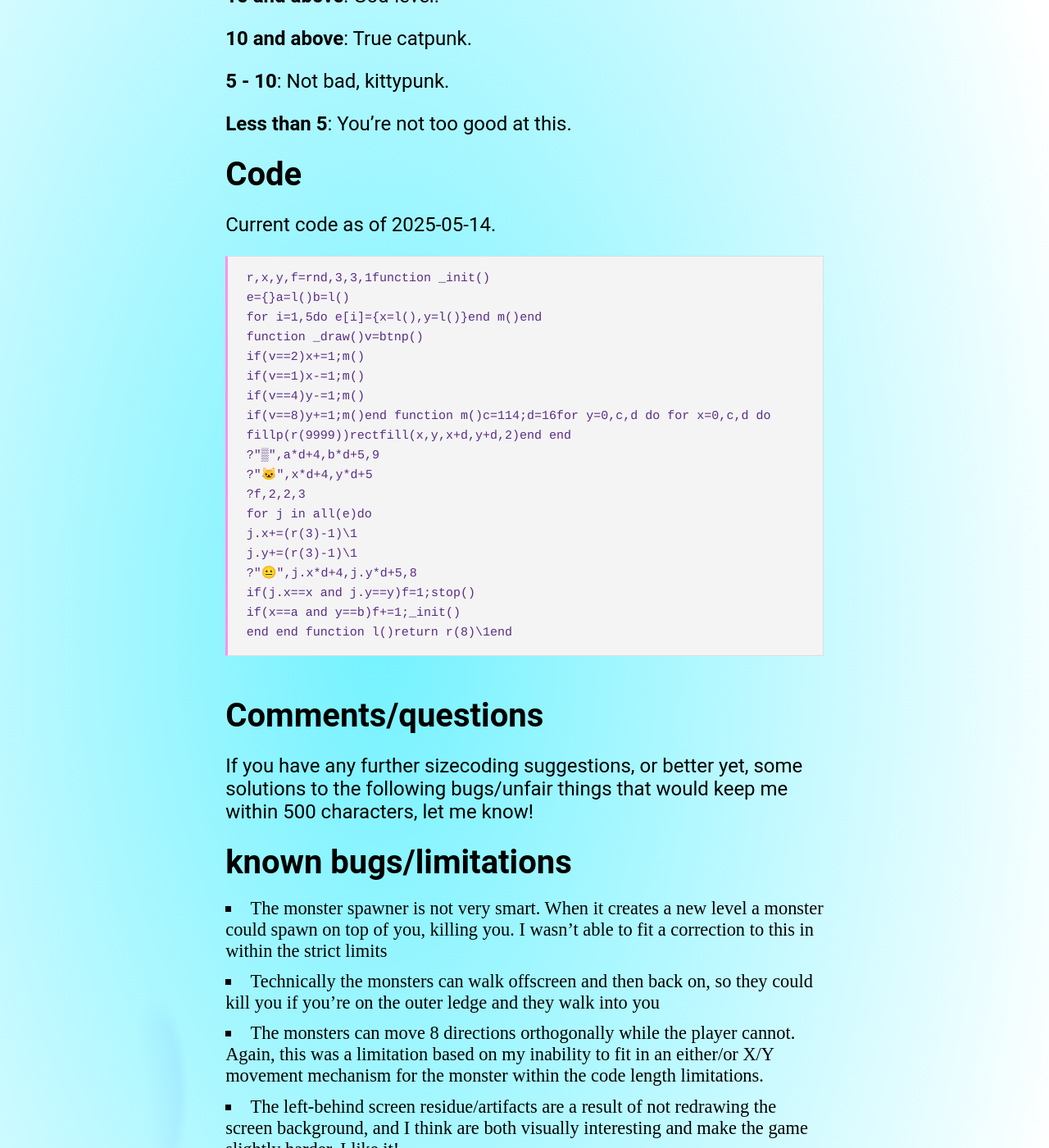
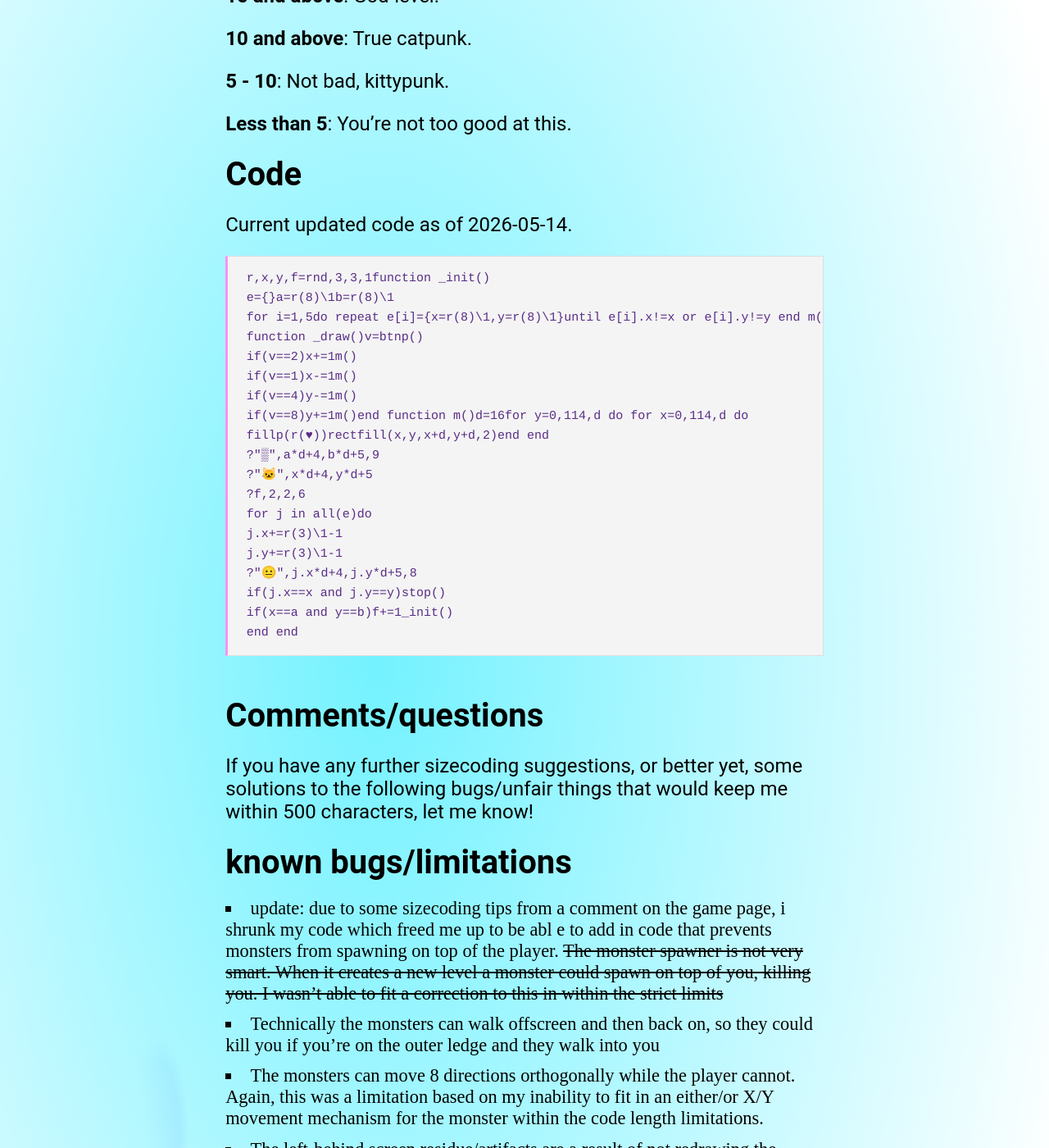
Before and after one commit to lee2sman/nosebook, a Jekyll site: the page built from _posts/2025-05-14-lil-dungeon.md, in a window 1280 px wide and 1400 px high, scrolled down 1650 px. Shown: the whole window at 82% size. Built offline with Jekyll 4.4.1, drawn with Linux system fonts in a browser that asks for light colours; some web fonts are replaced; some of the changed text lies outside the part shown.

Commit message:
update code

````diff
--- a/_posts/2025-05-14-lil-dungeon.md
+++ b/_posts/2025-05-14-lil-dungeon.md
@@ -31,28 +31,28 @@ Your only control is the arrow keys. Reload the page to begin a new game.
 
 ## Code
 
-Current code as of 2025-05-14.
+Current updated code as of 2026-05-14.
 
 ```lua
 r,x,y,f=rnd,3,3,1function _init()
-e={}a=l()b=l()
-for i=1,5do e[i]={x=l(),y=l()}end m()end
+e={}a=r(8)\1b=r(8)\1
+for i=1,5do repeat e[i]={x=r(8)\1,y=r(8)\1}until e[i].x!=x or e[i].y!=y end m()end
 function _draw()v=btnp()
-if(v==2)x+=1;m()
-if(v==1)x-=1;m()
-if(v==4)y-=1;m()
-if(v==8)y+=1;m()end function m()c=114;d=16for y=0,c,d do for x=0,c,d do
-fillp(r(9999))rectfill(x,y,x+d,y+d,2)end end
+if(v==2)x+=1m()
+if(v==1)x-=1m()
+if(v==4)y-=1m()
+if(v==8)y+=1m()end function m()d=16for y=0,114,d do for x=0,114,d do
+fillp(r(♥))rectfill(x,y,x+d,y+d,2)end end
 ?"▒",a*d+4,b*d+5,9
 ?"🐱",x*d+4,y*d+5
-?f,2,2,3
+?f,2,2,6
 for j in all(e)do
-j.x+=(r(3)-1)\1
-j.y+=(r(3)-1)\1
+j.x+=r(3)\1-1
+j.y+=r(3)\1-1
 ?"😐",j.x*d+4,j.y*d+5,8
-if(j.x==x and j.y==y)f=1;stop()
-if(x==a and y==b)f+=1;_init()
-end end function l()return r(8)\1end
+if(j.x==x and j.y==y)stop()
+if(x==a and y==b)f+=1_init()
+end end
 ```
 
 ## Comments/questions
@@ -61,7 +61,7 @@ If you have any further sizecoding suggestions, or better yet, some solutions to
 
 ## known bugs/limitations
 
-* The monster spawner is not very smart. When it creates a new level a monster could spawn on top of you, killing you. I wasn't able to fit a correction to this in within the strict limits
+* update: due to some sizecoding tips from a comment on the game page, i shrunk my code which freed me up to be abl e to add in code that prevents monsters from spawning on top of the player. ~~The monster spawner is not very smart. When it creates a new level a monster could spawn on top of you, killing you. I wasn't able to fit a correction to this in within the strict limits~~
 * Technically the monsters can walk offscreen and then back on, so they could kill you if you're on the outer ledge and they walk into you
 * The monsters can move 8 directions orthogonally while the player cannot. Again, this was a limitation based on my inability to fit in an either/or X/Y movement mechanism for the monster within the code length limitations.
 * The left-behind screen residue/artifacts are a result of not redrawing the screen background, and I think are both visually interesting and make the game slightly harder. I like it!
````
